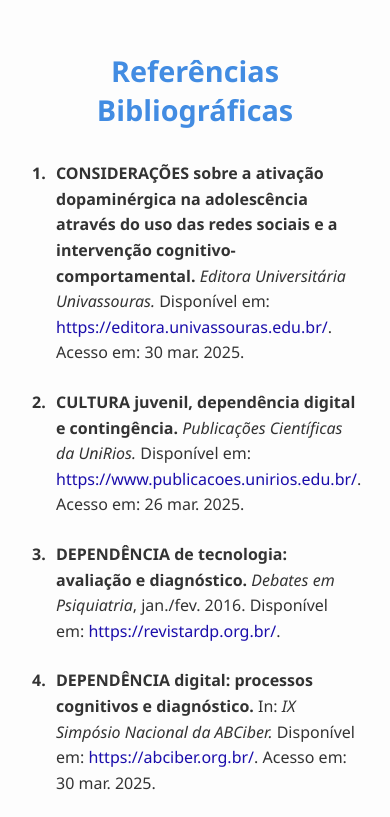
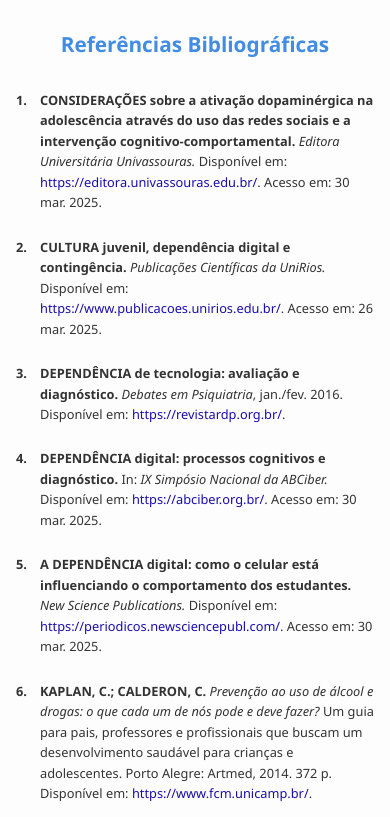
Before and after one commit to victtows/referencias-site, a plain HTML site: page index.html in a window 390 px wide. Shown: the top 817 px of the page. Drawn offline with Linux system fonts and the light colour scheme.

Commit message:
Add files via upload

```diff
--- a/index.html
+++ b/index.html
@@ -2,6 +2,7 @@
 <html lang="pt-br">
 <head>
   <meta charset="UTF-8">
+  <meta name="viewport" content="width=device-width, initial-scale=1.0">
   <title>Referências Bibliográficas</title>
   <style>
     body {
@@ -57,6 +58,31 @@
     a:hover {
       text-decoration: underline;
     }
+
+    /* Media query para dispositivos móveis */
+    @media (max-width: 768px) {
+      body {
+        padding: 1rem;
+      }
+
+      h1 {
+        font-size: 1.5rem;
+      }
+
+      ol li {
+        font-size: 0.9rem;
+      }
+    }
+
+    @media (max-width: 480px) {
+      h1 {
+        font-size: 1.3rem;
+      }
+
+      ol li {
+        font-size: 0.8rem;
+      }
+    }
   </style>
 </head>
 <body>
```
